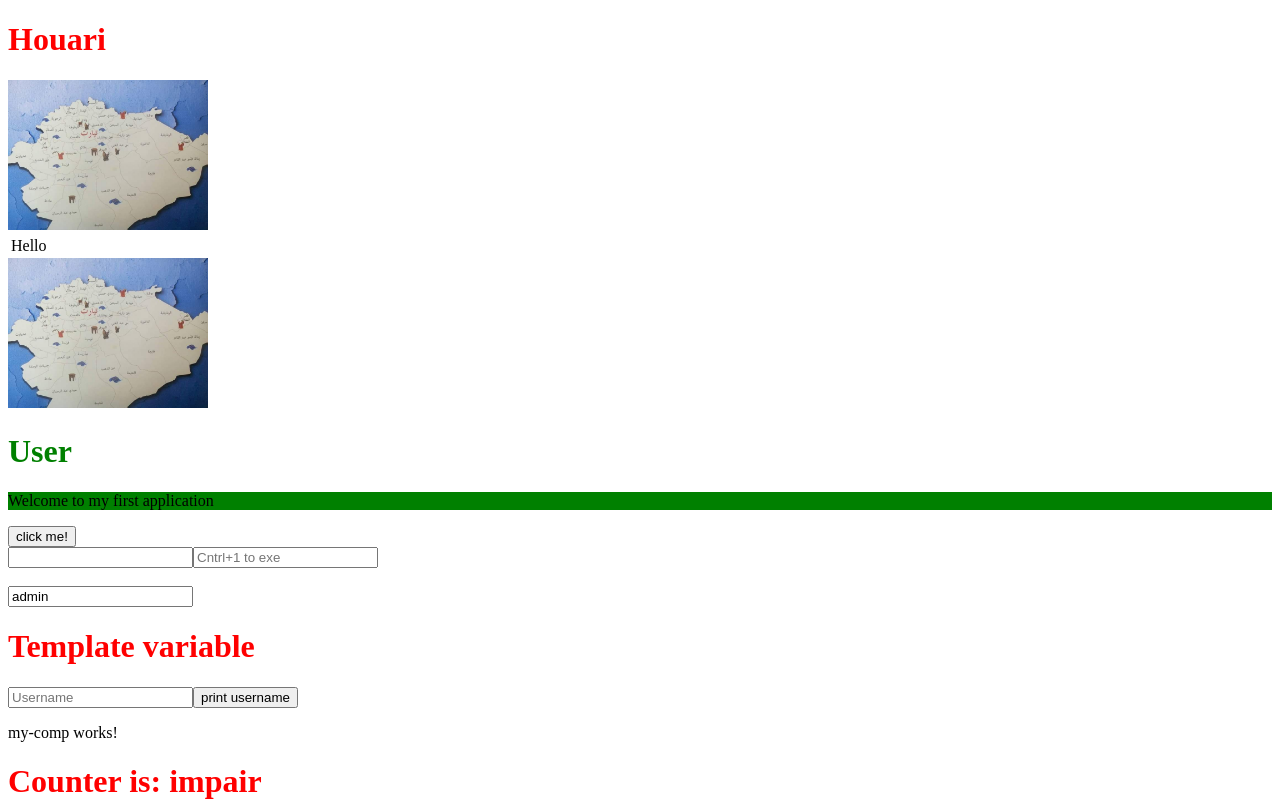
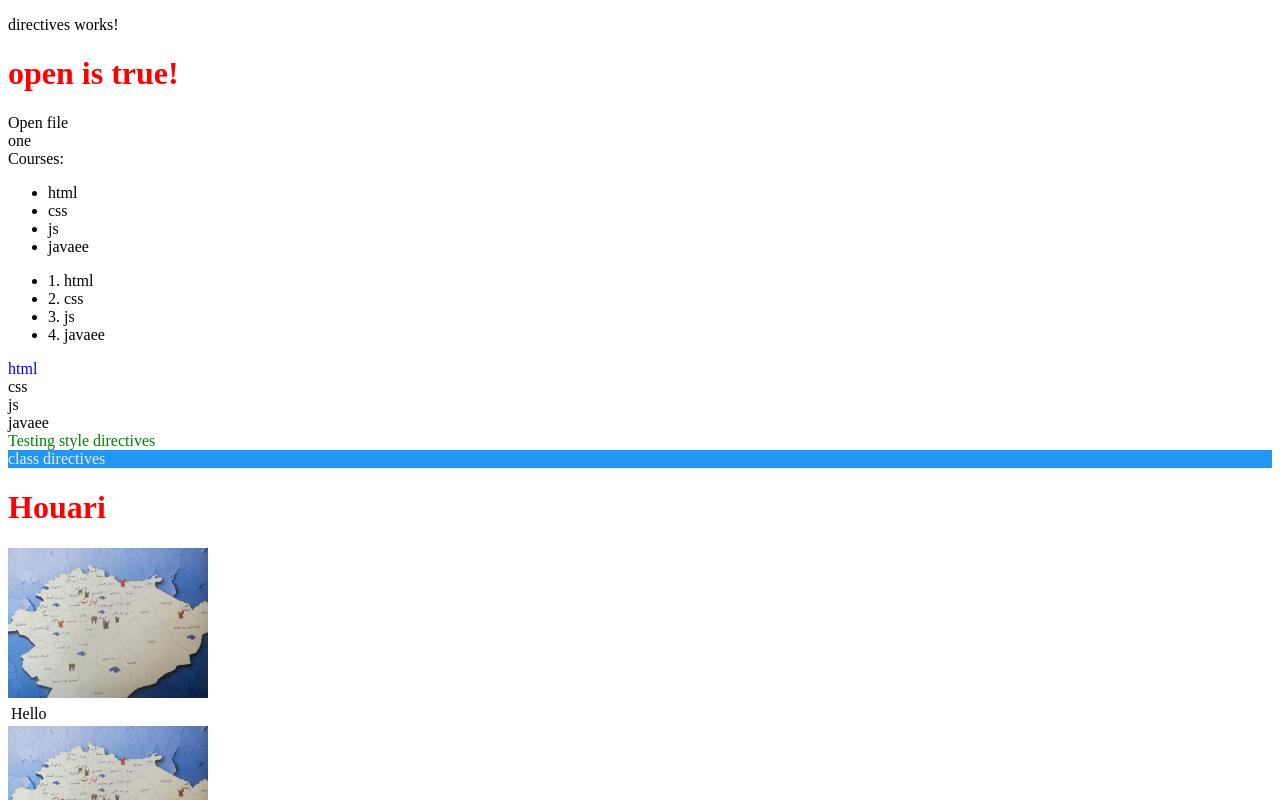
Before and after one commit to Eanderson99/AngularLearning, an Angular app in the folder helloWorld/: page / in a window 1280 px wide. Shown: the top 800 px of the page. Built offline with nearby package versions, Linux system fonts and the light colour scheme.

Commit message:
working with directives

```diff
--- a/helloWorld/src/app/app.component.html
+++ b/helloWorld/src/app/app.component.html
@@ -1,3 +1,4 @@
+<app-directives></app-directives>
 <div app-header></div>
 <app-my-comp></app-my-comp>
 <div class="app-footer"></div>
--- a/helloWorld/src/app/app.module.ts
+++ b/helloWorld/src/app/app.module.ts
@@ -7,13 +7,15 @@ import { AppRoutingModule } from './app-routing.module';
 import { MyCompComponent } from './my-comp/my-comp.component';
 import { FooterComponent } from './footer/footer.component';
 import { HeaderComponent } from './header/header.component';
+import { DirectivesComponent } from './directives/directives.component';
 
 @NgModule({
   declarations: [
     AppComponent,
     MyCompComponent,
     FooterComponent,
-    HeaderComponent
+    HeaderComponent,
+    DirectivesComponent
   ],
   imports: [
     BrowserModule,
--- /dev/null
+++ b/helloWorld/src/app/directives/directives.component.css
@@ -0,0 +1,8 @@
+.active {
+    color: #EFEFEF;
+    background-color: #2196f3
+}
+
+.not-active {
+    background-color: yellow
+}
--- /dev/null
+++ b/helloWorld/src/app/directives/directives.component.html
@@ -0,0 +1,47 @@
+<p>directives works!</p>
+<!-- show the div if the condition (ngIf) is true -->
+<h1 *ngIf="open">open is true!</h1>
+<div *ngIf="open; close">Open file</div> <!-- if, else -->
+<ng-template #close>
+    <div>Close file</div>
+</ng-template>
+
+<!-- switch -->
+<div [(ngSwitch)]="n">
+    <div *ngSwitchCase="1">one</div>
+    <div *ngSwitchCase="2">two</div>
+    <div *ngSwitchCase="3">three</div>
+    <div *ngSwitchDefault>Other</div>
+</div>
+
+<!-- for loop -->
+Courses:
+<ul>
+    <li *ngFor="let course of courses">{{ course }}</li>
+</ul>
+
+<ul>
+    <li *ngFor="let course of courses; index as i">{{ i + 1 }}. {{ course }}</li>
+</ul>
+
+<!-- get the first element, we can get also last, even, odd -->
+<div *ngFor="let course of courses; first as f" [style.color]="f ? 'blue' : 'black'">
+    {{ course }}
+</div>
+
+<!-- style directive -->
+<div [ngStyle]="{
+    'color': open ? 'green' : 'yellow',
+    backgroundColor: open ? '#FFF' : 'red'
+}">
+    Testing style directives
+</div>
+
+<!-- class directive -->
+<!-- add 'active' class if open == true -->
+<div [ngClass]="{
+    'active': open,
+    'not-active': !open
+}">
+    class directives
+</div>
--- /dev/null
+++ b/helloWorld/src/app/directives/directives.component.ts
@@ -0,0 +1,19 @@
+import { Component, OnInit } from '@angular/core';
+
+@Component({
+  selector: 'app-directives',
+  templateUrl: './directives.component.html',
+  styleUrls: ['./directives.component.css']
+})
+export class DirectivesComponent implements OnInit {
+
+  open = true
+  n = 1
+  courses = ['html', 'css', 'js', 'javaee']
+
+  constructor() { }
+
+  ngOnInit(): void {
+  }
+
+}
```
Also changed, not shown: 1 other file (tests, documents, lock files or other folders).
